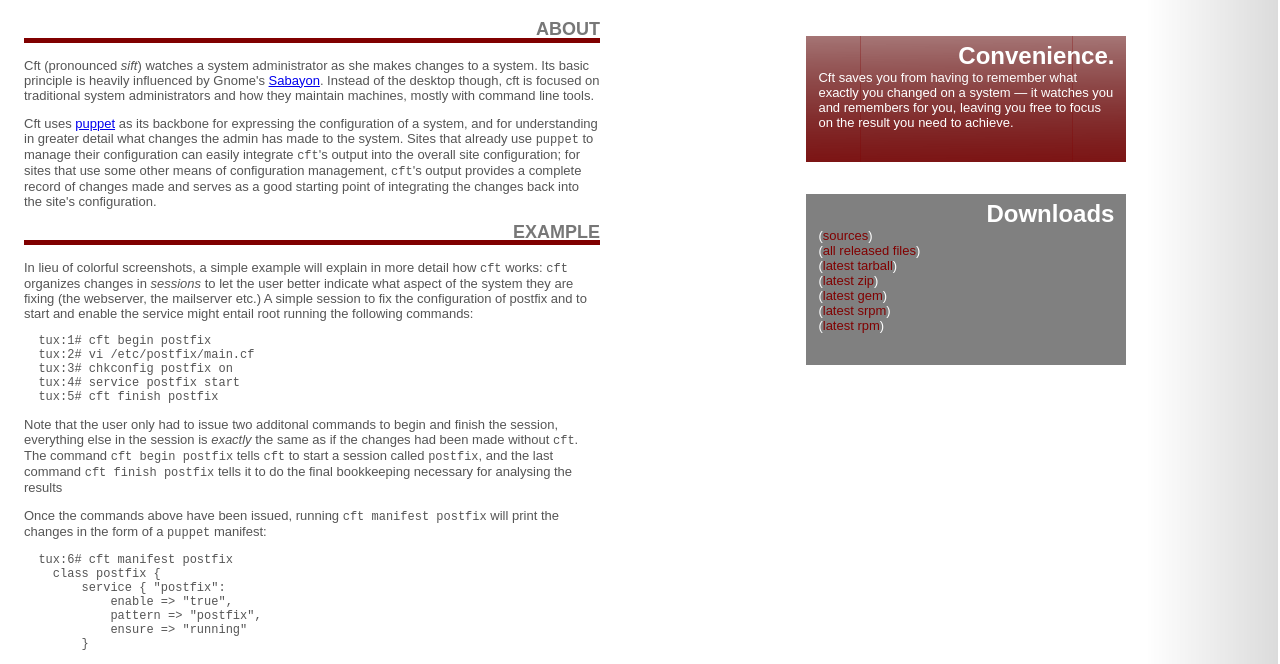
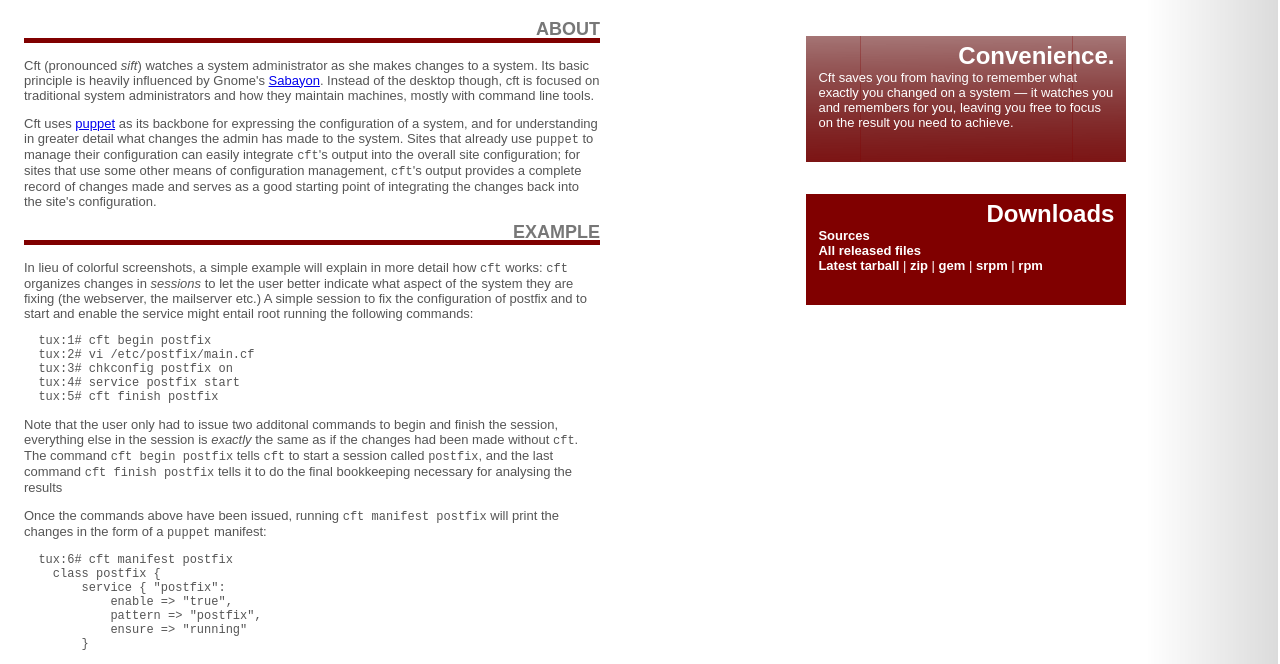
Before and after one commit to lutter/cft, a plain HTML site: page doc/site/index.html in a window 1280 px wide. Shown: the part 97-761 px from the top of the page. Drawn offline with Linux system fonts and the light colour scheme.

Commit message:
Fix download box colors; rearrange a little

```diff
--- a/doc/site/index.html
+++ b/doc/site/index.html
@@ -212,14 +212,10 @@ you free to focus on the result you need to achieve.</p>
 
 <div class="callout-2">
 <h2>Downloads</h2>
-<p>(<A
-HREF="http://hg.et.redhat.com/hg/emd/applications/cft">sources</A>)<br/>
-   (<a href="download/">all released files</a>)<br/>
-   (<a href="download/cft-latest.tgz">latest tarball</A>)<br/>
-   (<a href="download/cft-latest.zip">latest zip</A>)<br/>
-   (<a href="download/cft-latest.gem">latest gem</A>)<br/>
-   (<a href="download/cft-latest.src.rpm">latest srpm</A>)<br/>
-   (<a href="download/cft-latest.noarch.rpm">latest rpm</A>)
+<p><A
+HREF="http://hg.et.redhat.com/hg/emd/applications/cft">Sources</A><br/>
+   <a href="download/">All released files</a><br/>
+   <a href="download/cft-latest.tgz">Latest tarball</A>&nbsp;|&nbsp;<a href="download/cft-latest.zip">zip</A>&nbsp;|&nbsp;<a href="download/cft-latest.gem">gem</A>&nbsp;|&nbsp;<a href="download/cft-latest.src.rpm">srpm</A>&nbsp;|&nbsp;<a href="download/cft-latest.noarch.rpm">rpm</A>
 </p>
 </div>
 </div>
--- a/doc/site/style.css
+++ b/doc/site/style.css
@@ -126,7 +126,7 @@ div.callout-1 {
 }
 
 div.callout-2 {
-  background-color: gray;
+  background-color: maroon;
   padding: 6px 12px 32px 12px;
   margin-bottom: 48px;
 }
@@ -151,5 +151,5 @@ hr {
   background-image: url('img/black-red/hr.png');
 }
 
-div.callout-2 a { text-decoration: none; color: maroon }
+div.callout-2 a { text-decoration: none; color: white; font-weight: bold }
 div.callout-2 a:hover { text-decoration: underline }
```
